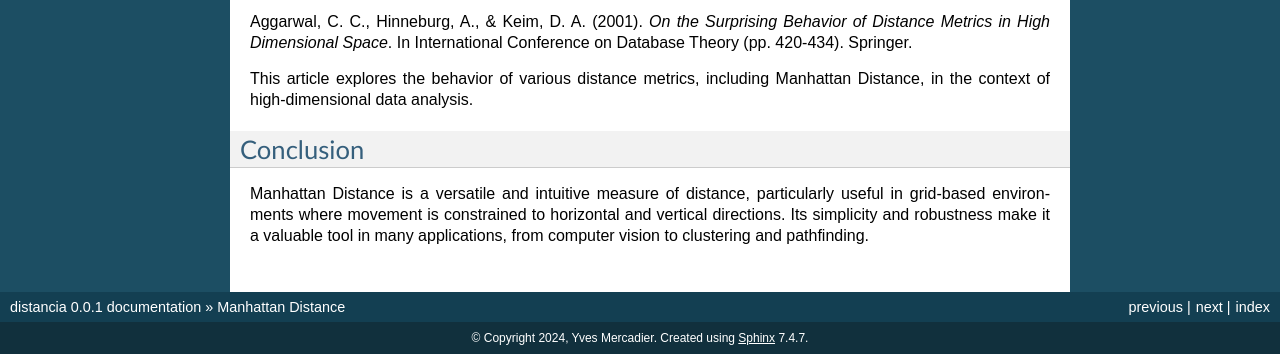
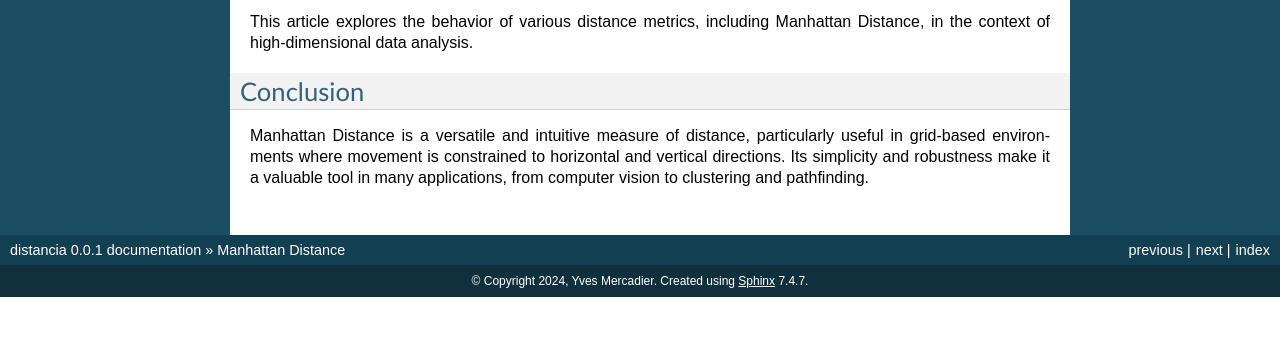
Before and after one commit to ym001/distancia, a Sphinx documentation site: the page built from docs/Manhattan.rst, in a window 1280 px wide and 900 px high, scrolled down 1079 px, cut to the strip 546-900 px from the top of the window. Built offline with Sphinx 7.4.7, drawn with Linux system fonts in a browser that asks for light colours; pages that are not in the unit, such as notebooks, are missing from menus; after the commit the page ends 1922 px from its top, so only the background shows below that.

Commit message:
Update Manhattan.rst

```diff
--- a/docs/Manhattan.rst
+++ b/docs/Manhattan.rst
@@ -72,7 +72,6 @@ For an academic reference, you can refer to the following article that discusses
 
    manhattan
 
-Aggarwal, C. C., Hinneburg, A., & Keim, D. A. (2001). *On the Surprising Behavior of Distance Metrics in High Dimensional Space*. In International Conference on Database Theory (pp. 420-434). Springer.
 
 This article explores the behavior of various distance metrics, including Manhattan Distance, in the context of high-dimensional data analysis.
 
```
